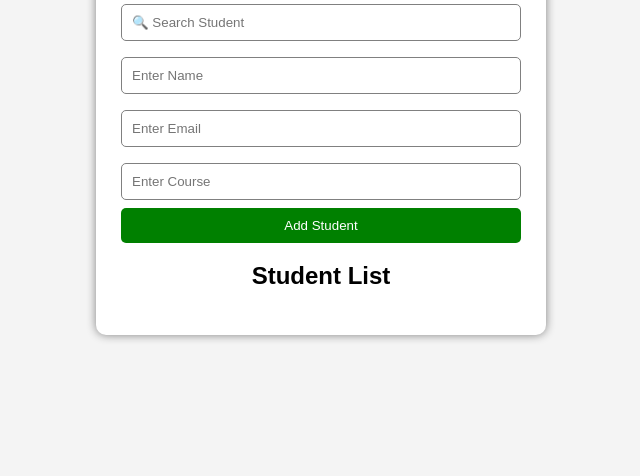
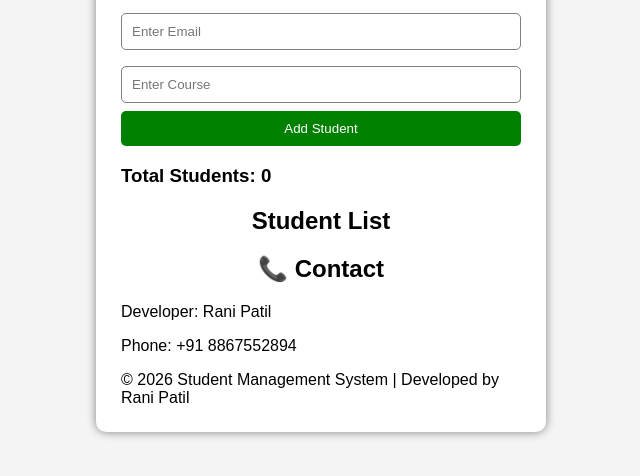
Before and after one commit to Rani27Oct/Student-Management-System, a plain HTML site: page index.html in a window 1280 px wide. Shown: the part 314-790 px from the top of the page, without its empty margins (319-959 px from the left). Drawn offline with Linux system fonts and the light colour scheme.

Commit message:
Refactor HTML structure and add student count
Updated input fields and button for better formatting. Added total students display and contact information.

```diff
--- a/index.html
+++ b/index.html
@@ -10,19 +10,41 @@
 
     <h1>🎓 Student Management System</h1>
 
-    <input type="text" id="search" placeholder="🔍 Search Student" onkeyup="searchStudent()">
+    <input type="text" id="search"
+           placeholder="🔍 Search Student"
+           onkeyup="searchStudent()">
 
-    <input type="text" id="name" placeholder="Enter Name">
+    <input type="text" id="name"
+           placeholder="Enter Name">
 
-    <input type="email" id="email" placeholder="Enter Email">
+    <input type="email" id="email"
+           placeholder="Enter Email">
 
-    <input type="text" id="course" placeholder="Enter Course">
+    <input type="text" id="course"
+           placeholder="Enter Course">
 
-    <button onclick="addStudent()">Add Student</button>
+    <button onclick="addStudent()">
+        Add Student
+    </button>
+
+    <h3>Total Students:
+        <span id="count">0</span>
+    </h3>
 
     <h2>Student List</h2>
 
-    <ul id="studentList"></ul>
+    <div id="studentList"></div>
+
+    <div class="contact">
+        <h2>📞 Contact</h2>
+        <p>Developer: Rani Patil</p>
+        <p>Phone: +91 8867552894</p>
+    </div>
+
+    <footer>
+        © 2026 Student Management System |
+        Developed by Rani Patil
+    </footer>
 
 </div>
 
```
